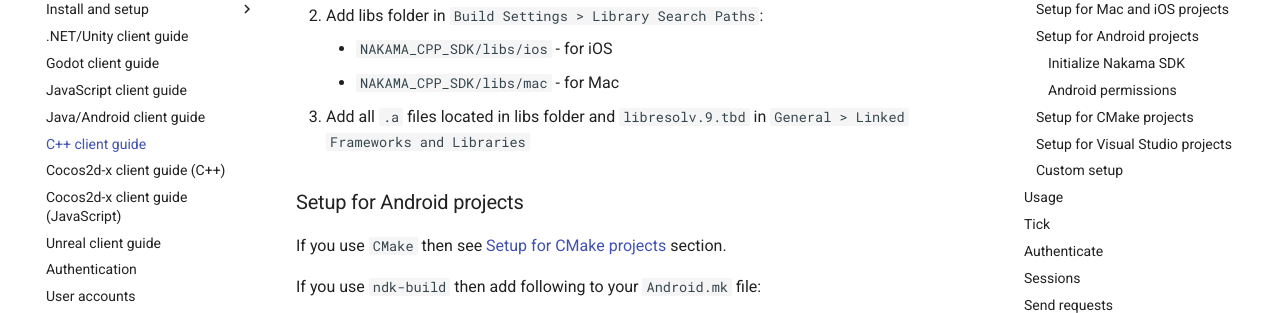
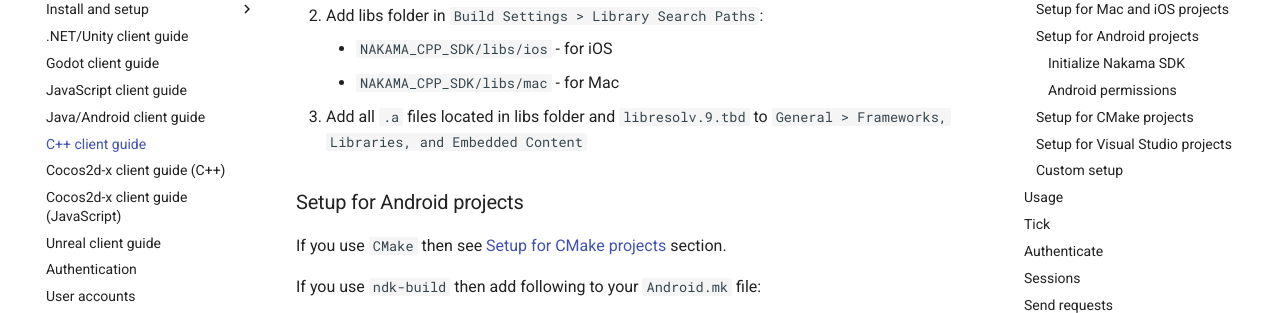
Before and after one commit to heroiclabs/nakama-docs, an MkDocs documentation site: the page built from docs/cpp-client-guide.md, in a window 1280 px wide and 900 px high, scrolled down 709 px. Shown: the part 153-466 px from the top of the window. Built offline with MkDocs 1.6.1 and Material for MkDocs 9.7.7, drawn with Linux system fonts in a browser that asks for light colours; comment, search, counter and statistics services are not loaded.

Commit message:
update ios section in cpp-client-guide.md

```diff
--- a/docs/cpp-client-guide.md
+++ b/docs/cpp-client-guide.md
@@ -23,7 +23,7 @@
 2. Add libs folder in `Build Settings > Library Search Paths`:
     - `NAKAMA_CPP_SDK/libs/ios` - for iOS
     - `NAKAMA_CPP_SDK/libs/mac` - for Mac
-3. Add all `.a` files located in libs folder and `libresolv.9.tbd` in `General > Linked Frameworks and Libraries`
+3. Add all `.a` files located in libs folder and `libresolv.9.tbd` to `General > Frameworks, Libraries, and Embedded Content`
 
 ### Setup for Android projects
 
```
